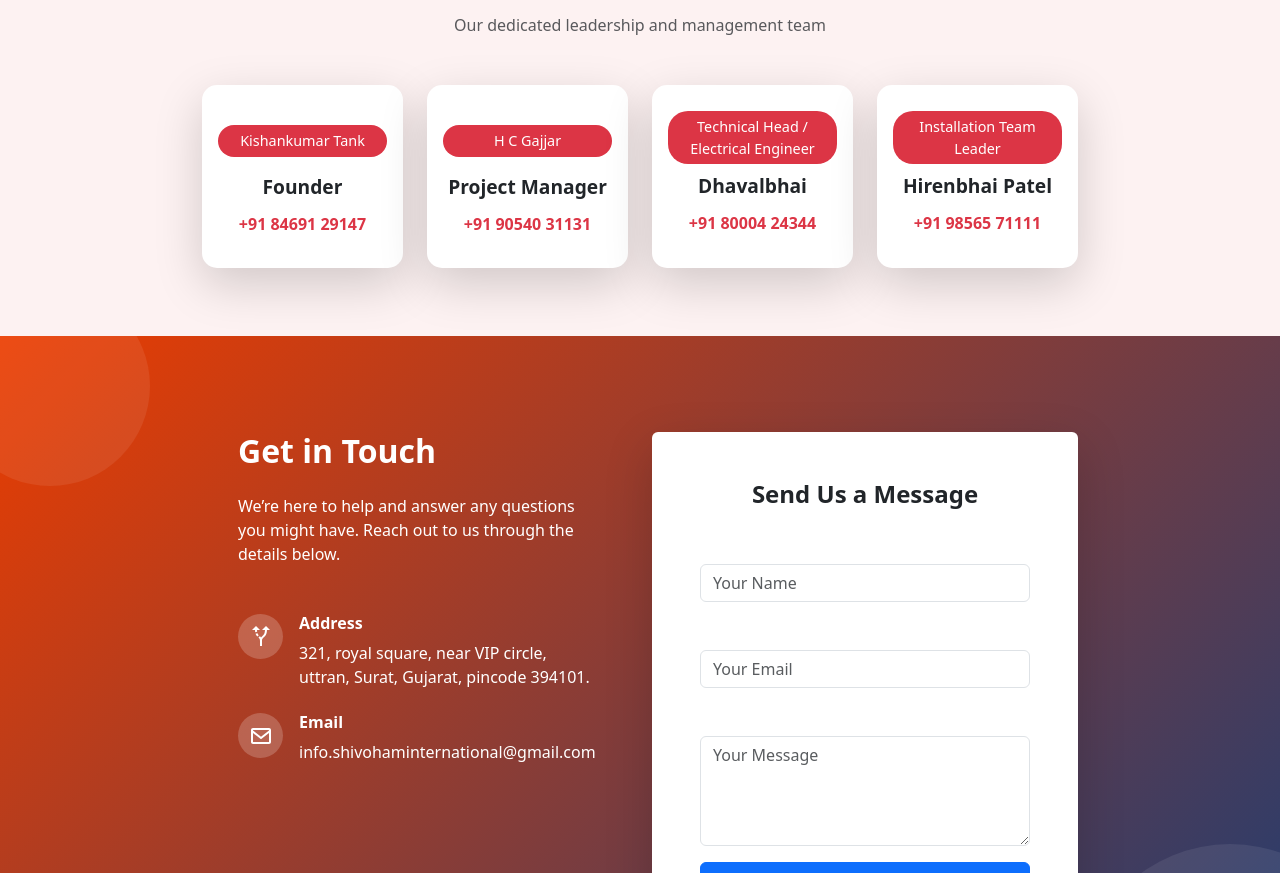
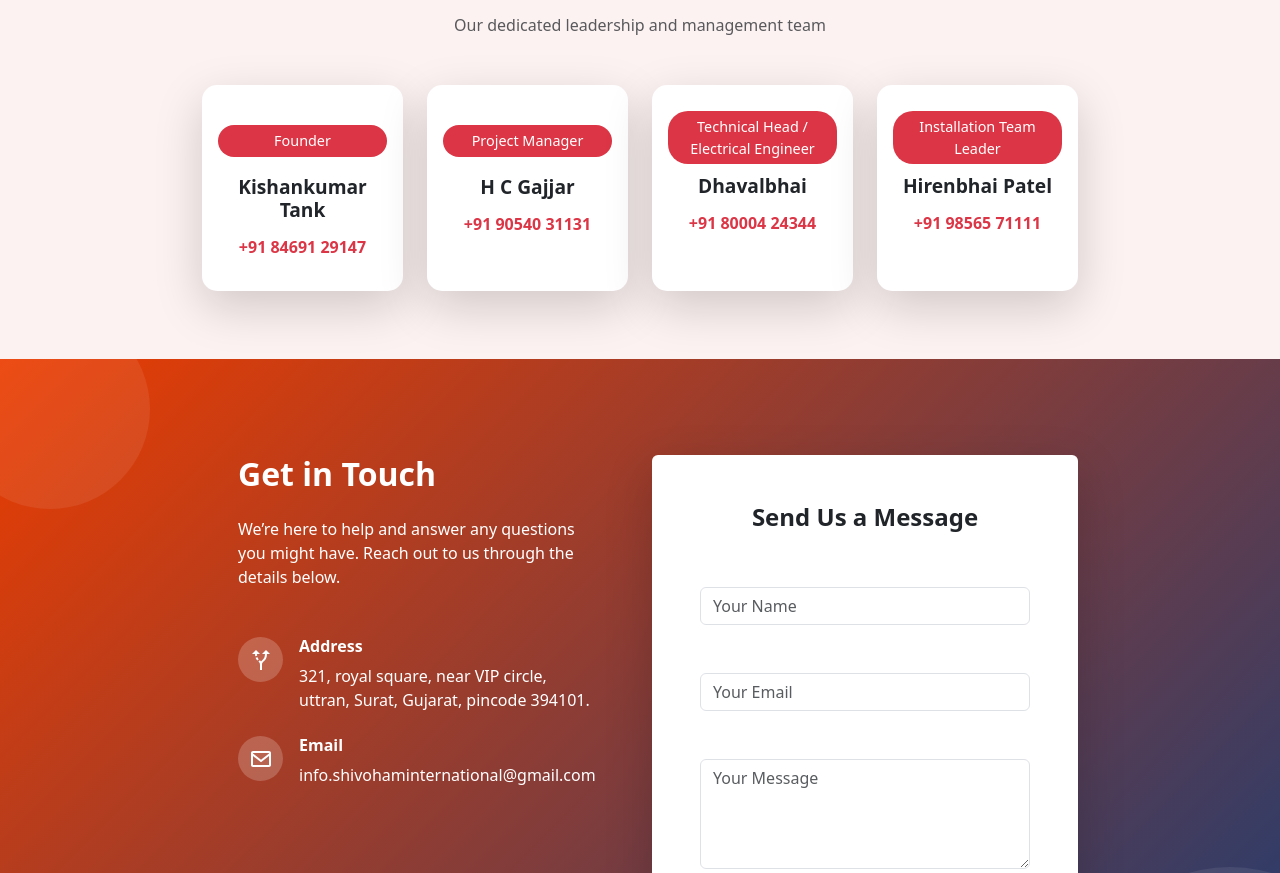
Before and after one commit to surbhipansuriya633/APN_solar, a React (Create React App) app: page / in a window 1280 px wide. Shown: the part 4967-5840 px from the top of the page. Built offline with nearby package versions, Linux system fonts and the light colour scheme.

Commit message:
set team

```diff
--- a/src/components/Team.jsx
+++ b/src/components/Team.jsx
@@ -33,8 +33,8 @@ export default function Team() {
           <div className="col-12 col-sm-6 col-lg-3">
             <div className="team-card h-100 shadow-lg border-0 text-center p-3">
               <div className="card-body d-flex flex-column justify-content-between">
-                <p className="role-badge  mt-4">Kishankumar Tank</p>
-                <h5 className="card-title fw-bold mt-2">Founder</h5>
+                <p className="role-badge  mt-4">Founder</p>
+                <h5 className="card-title fw-bold mt-2">Kishankumar Tank</h5>
                 <a href={`tel:84691 29147`} className="text-decoration-none mt-1">
                   <p className="contact-text">+91 84691 29147</p>
                 </a>
@@ -44,8 +44,8 @@ export default function Team() {
           <div className="col-12 col-sm-6 col-lg-3">
             <div className="team-card h-100 shadow-lg border-0 text-center p-3">
               <div className="card-body d-flex flex-column justify-content-between">
-                <p className="role-badge mt-4">H C Gajjar</p>
-                <h5 className="card-title fw-bold mt-2">Project Manager</h5>
+                <p className="role-badge mt-4">Project Manager</p>
+                <h5 className="card-title fw-bold mt-2">H C Gajjar</h5>
                 <a href={`tel:9054031131`} className="text-decoration-none mt-1">
                   <p className="contact-text">+91 90540 31131</p>
                 </a>
```
